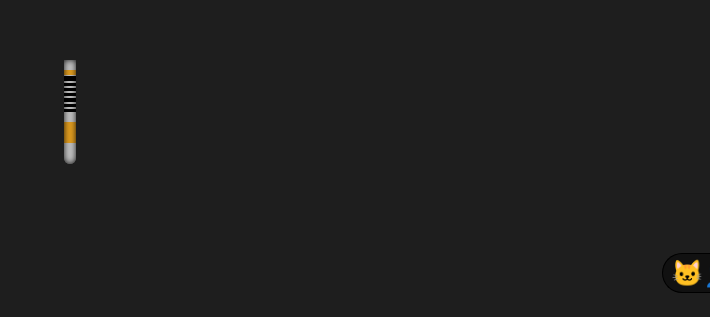
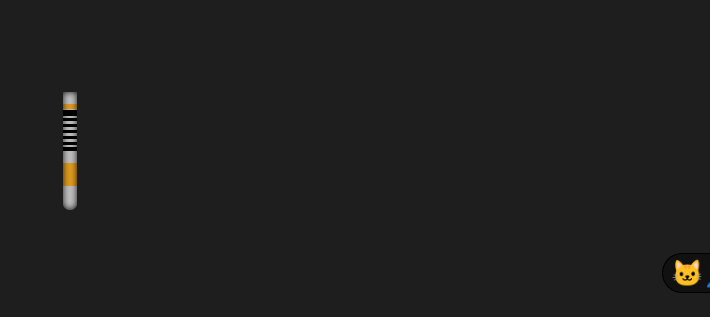
Before and after one commit to kevduc/css-lightsaber-selection, a website: page index.html in a window 1280 px wide. Shown: the part 483-800 px from the top of the page, without its empty margins (570-1280 px from the left). Drawn offline with Linux system fonts and the light colour scheme.

Commit message:
Added scale for lightsaber

```diff
--- a/style.css
+++ b/style.css
@@ -140,13 +140,15 @@ input:checked + label:not(.handle) {
 /* Lightsaber */
 
 .lightsaber {
+  --scale: 1.2;
+
   --resolved-position: var(--default-position, var(--position));
   --delta-position: calc(var(--resolved-position) - var(--reference-position));
 
   grid-column: var(--reference-position);
   grid-row: 1;
   position: relative;
-  margin-top: calc(30vh + 3vw + 7em);
+  margin-top: calc(var(--scale) * (30vh + 3vw + 7em));
 
   transform: translateX(
     calc(var(--delta-position) * max((100vw - var(--gap)) / var(--num-columns), var(--min-label-width) + var(--gap) / 4))
@@ -167,14 +169,14 @@ input:checked + label:not(.handle) {
   display: block;
   cursor: pointer;
 
-  width: calc(0.8vh + 0.35vw);
-  height: calc(7.2vh + 3.15vw);
+  width: calc(var(--scale) * (0.8vh + 0.35vw));
+  height: calc(var(--scale) * (7.2vh + 3.15vw));
   min-width: 0.75rem;
   min-height: 6.5rem;
 
   border-radius: 0 0 100vw 100vw;
 
-  box-shadow: inset 0 0 0.4rem -0.025rem black;
+  box-shadow: inset 0 0 calc(var(--scale) * 0.4rem) calc(var(--scale) * (-0.025rem)) black;
 
   background-image: linear-gradient(
     silver 0 10%,
@@ -202,14 +204,14 @@ input:checked + label:not(.handle) {
 }
 
 #on-off:checked ~ .lightsaber > .handle {
-  box-shadow: inset 0 0 0.15rem 0.07rem rgba(0 0 0 / 0.6);
+  box-shadow: inset 0 0 calc(var(--scale) * 0.15rem) calc(var(--scale) * 0.07rem) rgba(0 0 0 / 0.6);
 }
 
 /* Blade */
 
 .blade {
   position: absolute;
-  bottom: calc(100% - 0.15rem);
+  bottom: calc(100% - var(--scale) * 0.15rem);
 
   --height: 350%; /* Used for on state */
   height: 0;
@@ -266,7 +268,7 @@ input:checked + label:not(.handle) {
   font-weight: normal;
   font-size: 1.4rem;
 
-  transition: width 800ms ease, box-shadow 200ms ease;
+  transition: width 500ms ease, box-shadow 200ms ease;
 }
 
 .github > object::first-letter {
```
